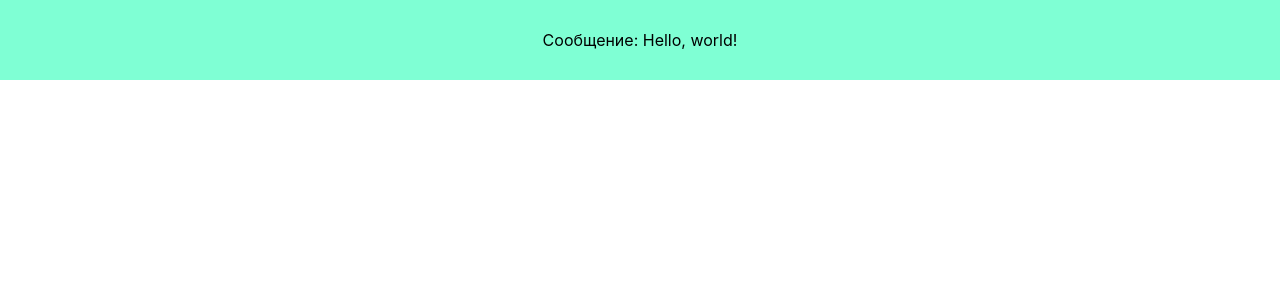
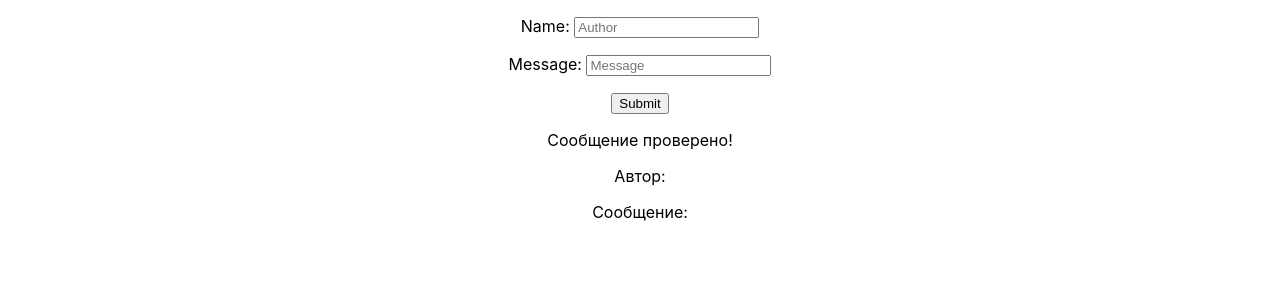
Before and after one commit to dmhlupin/react, a React (Create React App) app: page / in a window 1280 px wide. Shown: the top 300 px of the page. Built offline with nearby package versions, Linux system fonts and the light colour scheme.

Commit message:
Homework_02. React. Hooks

```diff
--- a/src/App.js
+++ b/src/App.js
@@ -1,13 +1,74 @@
 
+import { useEffect, useState } from 'react';
 import './App.css';
 
-import { Message } from './components/Message/Message'
+import { Messages} from './components/Messages.jsx';
+import { RobotMessage } from './components/RobotMessage';
+import { Id } from './components/GetId';
+
 
 export const App = () => {
-  const msg = 'Hello, world!'
+
+  const [messageList, setMessageList] = useState([]);
+  const [formState, setFormState] = useState({author: '', message: ''});
+  const [robotMessage, setRobotMessage] = useState('');
+  let update = false;
+
+  const sendMessage = (event) => {
+    event.preventDefault();
+    const author = event.target.author.value;
+    const message = event.target.message.value;
+
+    setFormState({
+        author: author,
+        message: message
+    });
+  }
+
+
+
+  useEffect(() => {
+        setRobotMessage('Сообщение проверяется...');
+        setTimeout(() => {
+          setRobotMessage('Сообщение проверено!');
+          setMessageList([...messageList, {key: Id(), author: formState.author, message: formState.message}]);
+        }, 5000);
+    }, [formState.author]);
+
+
   return (
     <div className="App">
-      <Message message={msg}/>
+
+        <form onSubmit={sendMessage}>
+            <p>
+              <label>Name: </label>
+              <input type="text" name="author" placeholder='Author'></input>
+            </p>
+            <p>
+              <label>Message: </label>
+              <input type="text" name="message" placeholder="Message"></input>
+            </p>
+            <input type="submit" className='button' />
+        </form>
+        <RobotMessage message={robotMessage}/>
+        <Messages messageList={messageList} />
     </div>
+
   );
 }
+
+
+
+// const [cardDetails, setCardDetails] = useState({
+//   title: “Something”,
+//   body: “uniquely done”,
+// });
+
+// useEffect(() => {
+//   setTimeout(() => {
+//     setCardDetails({
+//       title: “We”,
+//       body: “have updated something nice”,
+//     });
+//   }, 5000); // Force an update after 5s
+// }, []);
--- /dev/null
+++ b/src/components/Button.jsx
@@ -0,0 +1,6 @@
+
+export const Button = (props) => {
+    return (
+      <button className='button' onClick={props.onClick}>Send</button>
+    )
+  }
--- /dev/null
+++ b/src/components/GetId.jsx
@@ -0,0 +1,3 @@
+export const Id =() => {
+    return Math.random();
+  }
--- a/src/components/Message/Message.css
+++ /dev/null
@@ -1,5 +0,0 @@
-.Message-block {
-        padding-top: 30px;
-        padding-bottom: 30px;
-        background-color: aquamarine;
-    }
--- a/src/components/Message/Message.jsx
+++ /dev/null
@@ -1,8 +0,0 @@
-import './Message.css'
-
-export const Message = (props) => {
-
-    return <>
-        <div className="Message-block" >Сообщение: {props.message}</div>
-    </>
-}
--- /dev/null
+++ b/src/components/Messages.jsx
@@ -0,0 +1,11 @@
+export const Messages = (props) => {
+    return (
+      props.messageList.map((message) =>
+        <div key={message.key}>
+          <p>Автор: {message.author}</p>
+          <p>Сообщение: {message.message}</p>
+          <br/>
+        </div>
+      )
+    )
+  }
--- /dev/null
+++ b/src/components/RobotMessage.jsx
@@ -0,0 +1,8 @@
+export const RobotMessage = (props) => {
+
+    return (
+      <>
+        <p>{ props.message }</p>
+      </>
+    )
+  }
```
Also changed, not shown: src/class-components/Form.jsx (deleted, +0 -30 lines), src/components/Form.jsx (deleted, +0 -12 lines).
